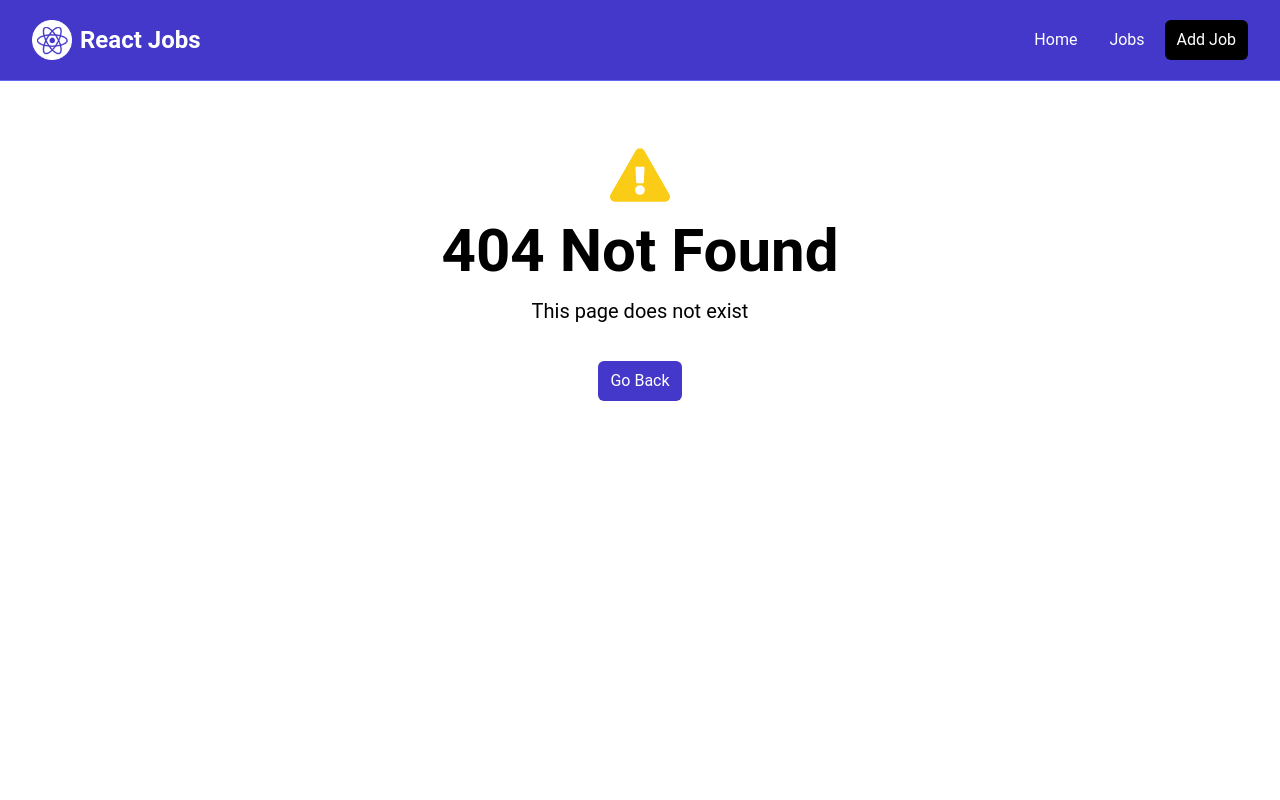
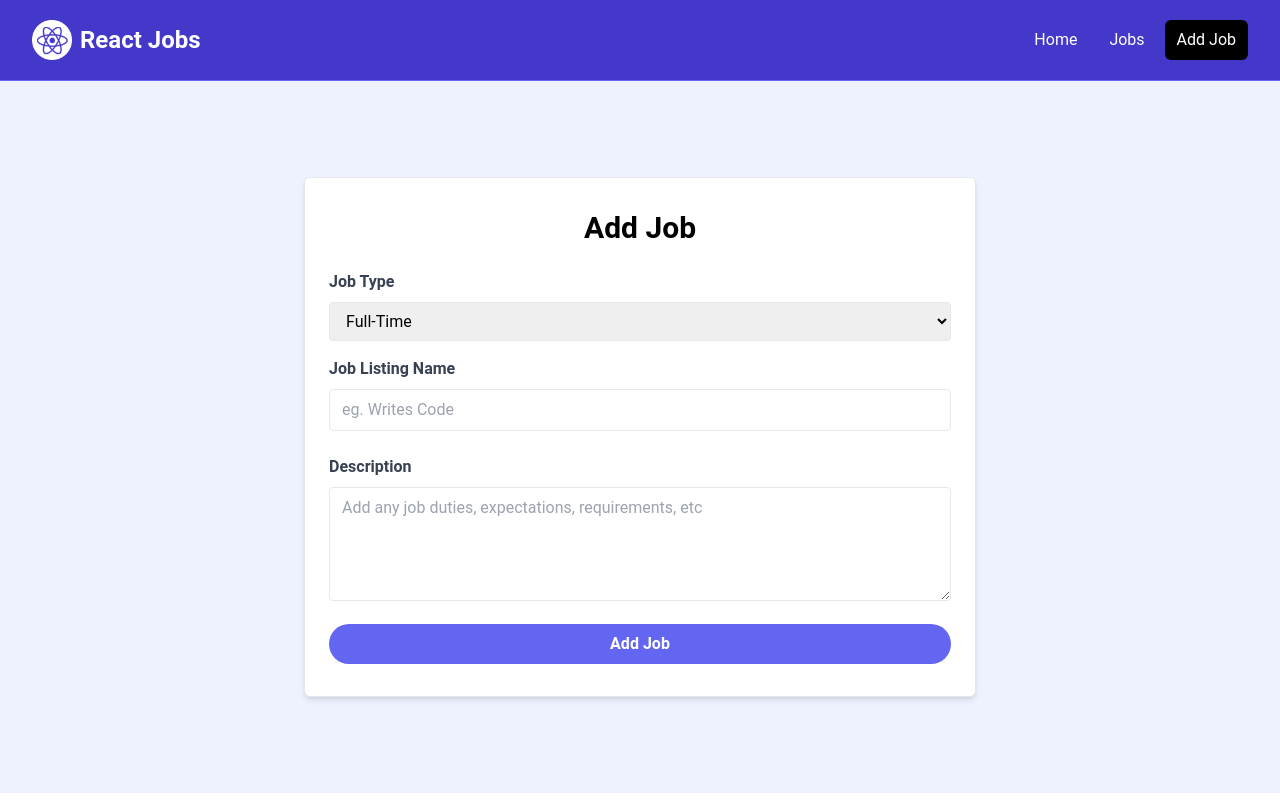
Before and after one commit to AdrianVisan/LearningReactTypescript, a React (Vite) app: page /add-job in a window 1280 px wide. Before the commit this address had no page. Built offline with nearby package versions, Linux system fonts and the light colour scheme.

Commit message:
Add AddJob Job Page

```diff
--- a/src/App.tsx
+++ b/src/App.tsx
@@ -9,7 +9,8 @@
 import NotFoundPage from './pages/NotFoundPage';
 import JobsPage from './pages/JobsPage';
 import JobPage from './pages/JobPage';
-import { deleteJob, loadJob } from './api/JobsApi';
+import { addJob, deleteJob, loadJob } from './api/JobsApi';
+import AddJob from './pages/AddJob';
 
 const App = () => {
   const router = createBrowserRouter(
@@ -23,6 +24,7 @@
           element={<JobPage deleteJob={deleteJob} />}
           loader={loadJob}
         />
+        <Route path="/add-job" element={<AddJob addJobSubmit={addJob} />} />
 
         <Route path="*" element={<NotFoundPage />} />
       </Route>
--- a/src/api/JobsApi.ts
+++ b/src/api/JobsApi.ts
@@ -1,7 +1,8 @@
-import Job from './Job';
+import Job from './types/Job';
+import JobSubmission from './types/JobSubmission';
 
 // Add New Job
-const addJob = async (newJob: Job) => {
+const addJob = async (newJob: JobSubmission) => {
   await fetch('/api/jobs', {
     method: 'POST',
     headers: { 'Content-Type': 'application/json' },
--- /dev/null
+++ b/src/api/types/Job.ts
@@ -0,0 +1,9 @@
+import JobSubmission from './JobSubmission';
+
+type Job = JobSubmission & {
+  // This should be an int but looks like a
+  // limitation in the json-server library forcing us to use string
+  id: string;
+};
+
+export default Job;
--- a/src/api/Job.ts
+++ b/src/api/types/JobSubmission.ts
@@ -1,8 +1,7 @@
 import Company from './Company';
 import JobType from './JobType';
 
-type Job = {
-  id: number;
+type JobSubmission = {
   title: string;
   type: JobType;
   description: string;
@@ -11,4 +10,4 @@
   company: Company;
 };
 
-export default Job;
+export default JobSubmission;
--- a/src/api/JobType.ts
+++ b/src/api/types/JobType.ts
@@ -1,6 +1,7 @@
 enum JobType {
   FullTime = 'Full-Time',
   PartTime = 'Part-Time',
+  Remote = 'Remote',
   Internship = 'Internship',
 }
 
--- a/src/components/JobListing.tsx
+++ b/src/components/JobListing.tsx
@@ -2,7 +2,7 @@
 import { FaMapMarker } from 'react-icons/fa';
 import { Link } from 'react-router-dom';
 
-import Job from '../api/Job';
+import Job from '../api/types/Job';
 
 function JobListing(input: { job: Job }) {
   const [showFullDescription, setShowFullDescription] = useState(false);
--- a/src/components/JobListings.tsx
+++ b/src/components/JobListings.tsx
@@ -1,7 +1,7 @@
 import { useEffect, useState } from 'react';
 import Spinner from './Spinner';
 import JobListing from './JobListing';
-import Job from '../api/Job';
+import Job from '../api/types/Job';
 
 type JobListingsParams = { showFull?: boolean };
 
--- a/src/jobs.json
+++ b/src/jobs.json
@@ -94,7 +94,7 @@
       "company": {
         "name": "Microsoft",
         "description": "Low level Hypervisor",
-        "contactEmail": "brad@microsoft.com",
+        "contactEmail": "bp@microsoft.com",
         "contactPhone": "111 222 3333"
       }
     }
--- /dev/null
+++ b/src/pages/AddJob.tsx
@@ -0,0 +1,115 @@
+import { toast } from 'react-toastify';
+import { FormEvent, useState } from 'react';
+import { useNavigate } from 'react-router-dom';
+import JobType from '../api/types/JobType';
+import JobSubmission from '../api/types/JobSubmission';
+
+type AddJobParams = { addJobSubmit: (job: JobSubmission) => void };
+
+function AddJob(params: AddJobParams) {
+  const { addJobSubmit } = params;
+
+  const [title, setTitle] = useState('');
+  const [type, setType] = useState(JobType.FullTime);
+  const [description, setDescription] = useState('');
+
+  const navigate = useNavigate();
+
+  const submitForm = (e: FormEvent) => {
+    e.preventDefault();
+
+    const newJob: JobSubmission = {
+      title,
+      type,
+      description,
+      location: '',
+      salary: '',
+      company: {
+        contactEmail: '',
+        contactPhone: '',
+        name: '',
+        descrition: '',
+      },
+    };
+
+    addJobSubmit(newJob);
+
+    toast.success('Job Added');
+
+    return navigate('/jobs');
+  };
+
+  return (
+    <section className="bg-indigo-50">
+      <div className="container m-auto max-w-2xl py-24">
+        <div className="bg-white px-6 py-8 mb-4 shadow-md rounded-md border m-4 md:m-0">
+          <form onSubmit={submitForm}>
+            <h2 className="text-3xl text-center font-semibold mb-6">Add Job</h2>
+
+            <div className="mb-4">
+              <label
+                htmlFor="type"
+                className="block text-gray-700 font-bold mb-2">
+                Job Type
+              </label>
+              <select
+                id="type"
+                name="type"
+                className="border rounded w-full py-2 px-3"
+                required
+                value={type}
+                onChange={(e) => setType(e.target.value as JobType)}>
+                <option value={JobType.FullTime}>Full-Time</option>
+                <option value={JobType.PartTime}>Part-Time</option>
+                <option value={JobType.Remote}>Remote</option>
+                <option value={JobType.Internship}>Internship</option>
+              </select>
+            </div>
+
+            <div className="mb-4">
+              <label className="block text-gray-700 font-bold mb-2">
+                Job Listing Name
+              </label>
+              <input
+                type="text"
+                id="title"
+                name="title"
+                className="border rounded w-full py-2 px-3 mb-2"
+                placeholder="eg. Writes Code"
+                required
+                value={title}
+                onChange={(e) => setTitle(e.target.value)}
+              />
+            </div>
+
+            <div className="mb-4">
+              <label
+                htmlFor="description"
+                className="block text-gray-700 font-bold mb-2">
+                Description
+              </label>
+              <textarea
+                id="description"
+                name="description"
+                className="border rounded w-full py-2 px-3"
+                rows={4}
+                placeholder="Add any job duties, expectations, requirements, etc"
+                value={description}
+                onChange={(e) => setDescription(e.target.value)}></textarea>
+            </div>
+
+            <div>
+              <button
+                className="bg-indigo-500 hover:bg-indigo-600 text-white font-bold py-2 px-4 rounded-full w-full focus:outline-none focus:shadow-outline"
+                type="submit">
+                Add Job
+              </button>
+            </div>
+          </form>
+        </div>
+      </div>
+    </section>
+  );
+}
+
+export default AddJob;
```
Also changed, not shown: src/api/types/Company.ts (renamed from src/api/Company.ts).
